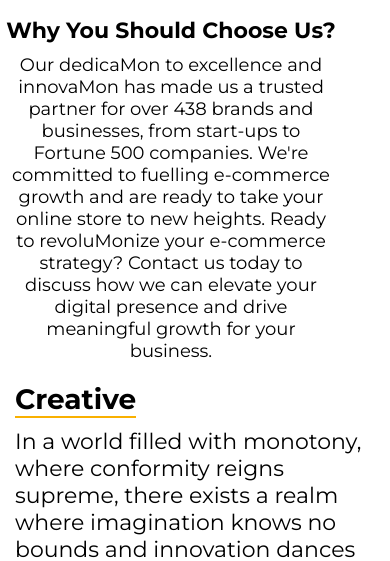
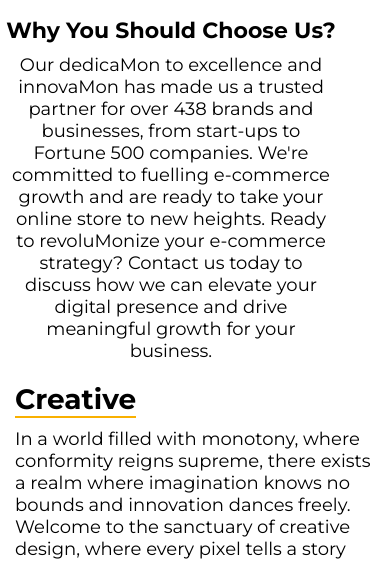
Before and after one commit to kirtiiguptaa/9Oceania, a plain HTML site: page services.html in a window 390 px wide. Shown: the part 283-844 px from the top of the page. Drawn offline with Linux system fonts and the light colour scheme.

Commit message:
style.css

```diff
--- a/css/style.css
+++ b/css/style.css
@@ -1309,6 +1309,11 @@ a {
         height: 100%;
 	padding: 20px 15px;
     }
+    .creative-services .creative-content,
+    .dev-services .dev-content,
+    .digital-services .digital-content {
+	    font-size: 18px;
+    }
     .about .about-heading {
         margin-bottom: 20px;
     }
```
